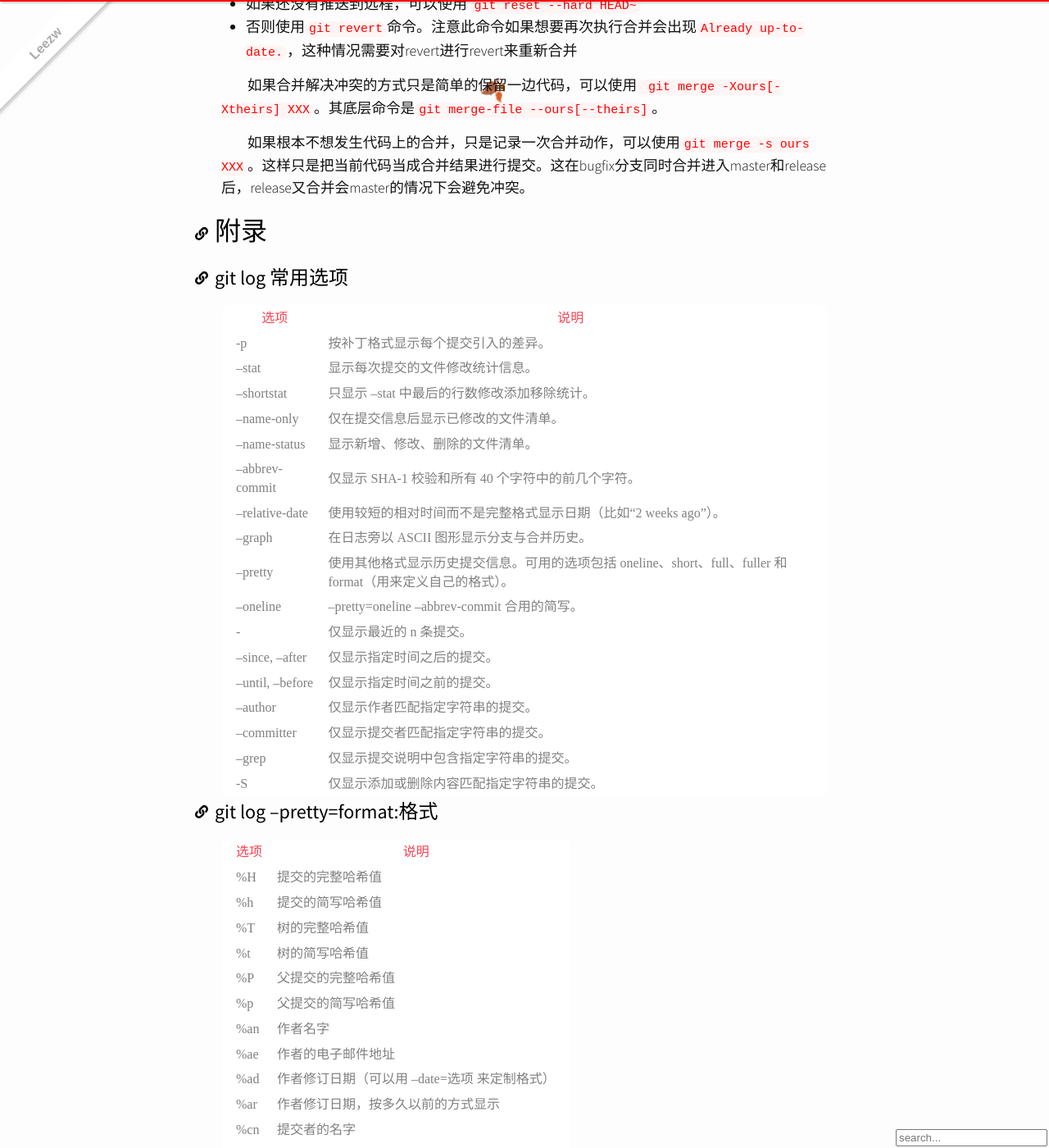
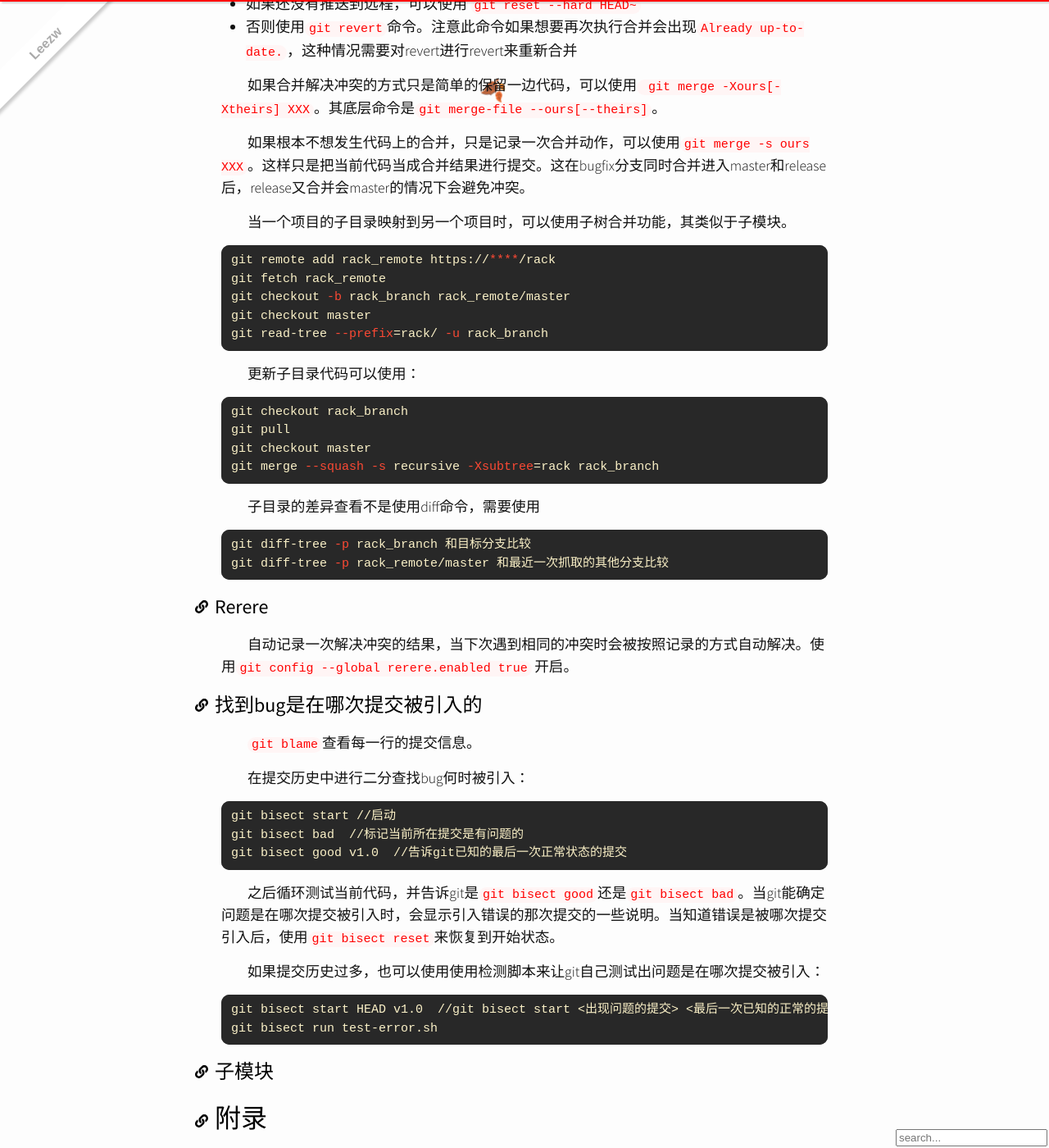
Before and after one commit to quantum-li/quantum-li.github.io, a Jekyll site: the page built from _article/2020-11-02-git-reference.md, in a window 1280 px wide and 1400 px high, scrolled down 18285 px. Shown: the whole window at 82% size. Built offline with Jekyll 4.4.1, drawn with Linux system fonts in a browser that asks for light colours; nearby versions of some CDN libraries; comment, search, counter and statistics services are not loaded.

Commit message:
2020-12-15 20:11:50

````diff
--- a/_article/2020-11-02-git-reference.md
+++ b/_article/2020-11-02-git-reference.md
@@ -434,6 +434,60 @@ git merge-file -p hello.ours.rb hello.common.rb hello.theirs.rb > hello.rb
 
 如果根本不想发生代码上的合并，只是记录一次合并动作，可以使用`git merge -s ours XXX`。这样只是把当前代码当成合并结果进行提交。这在bugfix分支同时合并进入master和release后，release又合并会master的情况下会避免冲突。
 
+当一个项目的子目录映射到另一个项目时，可以使用子树合并功能，其类似于子模块。
+
+```shell
+git remote add rack_remote https://****/rack
+git fetch rack_remote
+git checkout -b rack_branch rack_remote/master
+git checkout master
+git read-tree --prefix=rack/ -u rack_branch
+```
+
+更新子目录代码可以使用：
+
+```shell
+git checkout rack_branch
+git pull
+git checkout master
+git merge --squash -s recursive -Xsubtree=rack rack_branch
+```
+
+子目录的差异查看不是使用diff命令，需要使用
+```shell
+git diff-tree -p rack_branch 和目标分支比较
+git diff-tree -p rack_remote/master 和最近一次抓取的其他分支比较
+```
+
+## Rerere
+
+自动记录一次解决冲突的结果，当下次遇到相同的冲突时会被按照记录的方式自动解决。使用`git config --global rerere.enabled true` 开启。
+
+## 找到bug是在哪次提交被引入的
+
+`git blame`查看每一行的提交信息。
+
+在提交历史中进行二分查找bug何时被引入：
+
+```shell
+git bisect start //启动
+git bisect bad  //标记当前所在提交是有问题的
+git bisect good v1.0  //告诉git已知的最后一次正常状态的提交
+```
+
+之后循环测试当前代码，并告诉git是`git bisect good`还是`git bisect bad`。当git能确定问题是在哪次提交被引入时，会显示引入错误的那次提交的一些说明。当知道错误是被哪次提交引入后，使用`git bisect reset`来恢复到开始状态。
+
+如果提交历史过多，也可以使用使用检测脚本来让git自己测试出问题是在哪次提交被引入：
+
+```shell
+git bisect start HEAD v1.0  //git bisect start <出现问题的提交> <最后一次已知的正常的提交>
+git bisect run test-error.sh
+```
+
+## 子模块
+
+
+
 # 附录
 
 ## git log 常用选项
````
